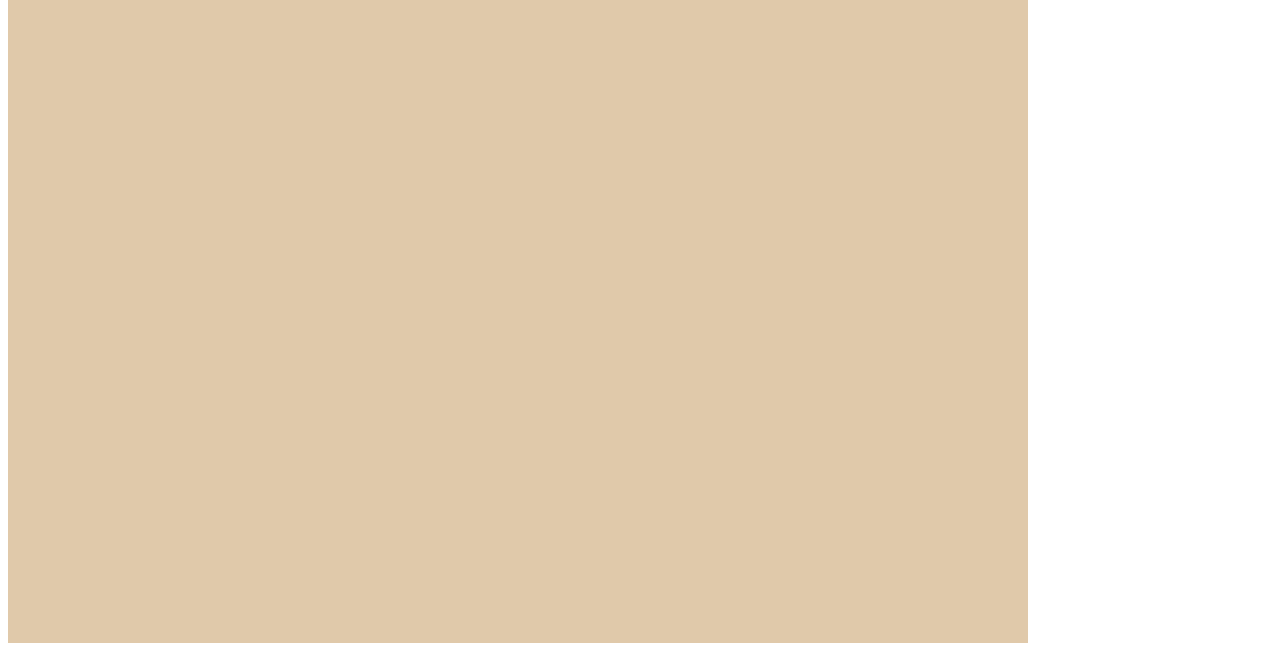
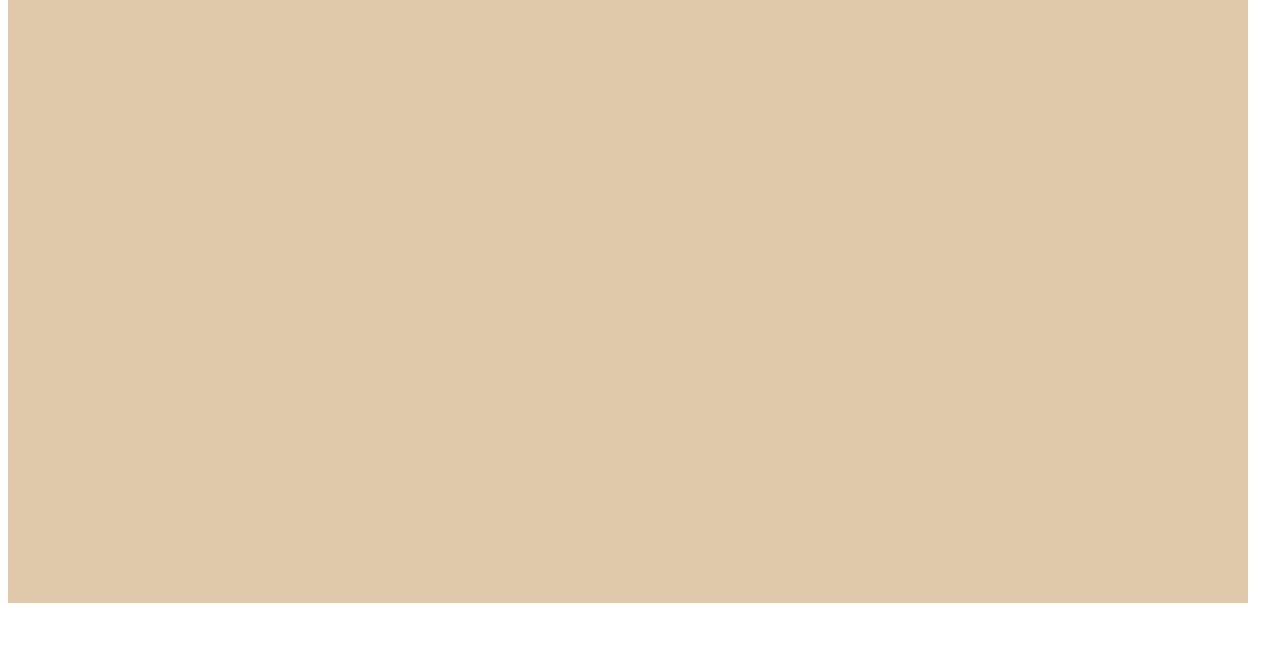
Before and after one commit to khardeaditya/Assign-17, a plain HTML site: page index.html in a window 1280 px wide. Shown: the part 365-1016 px from the top of the page. After the commit the page ends 976 px from the top, so only its background shows below. Drawn offline with Linux system fonts and the light colour scheme.

Commit message:
justify content space evenly property added

```diff
--- a/index.html
+++ b/index.html
@@ -5,12 +5,12 @@
     <style>
         .profile-container{
             height: 900px;
-            width: 1000px;
+            width: 1200px;
             background-color: rgb(224, 201, 170);
             display: flex;
-            justify-content: center;
-            padding-left: 20px;
-            padding-top: 100px;
+            justify-content: space-evenly;
+            padding: 40px 20px 20px 20px;
+
         }
         .profile-card{
             height: 200px;
```
